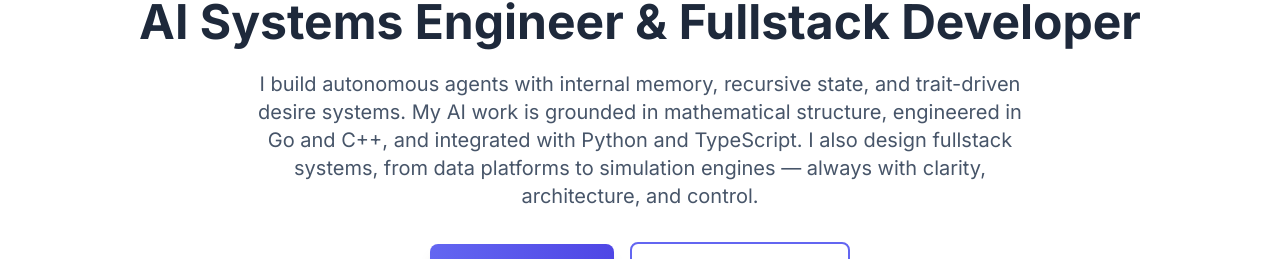
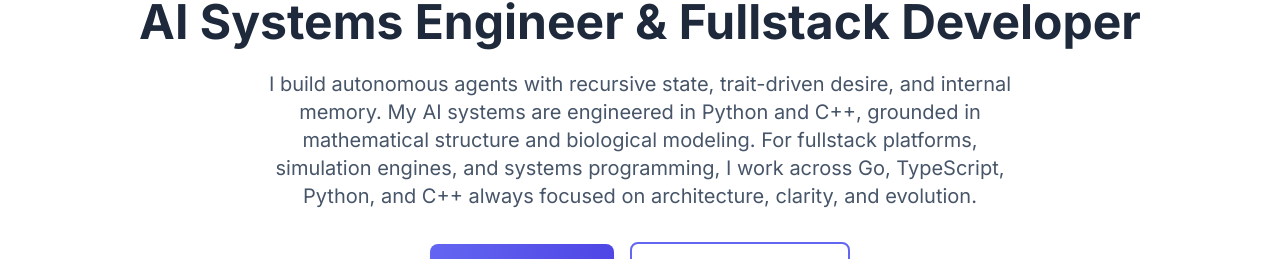
Before and after one commit to KleaSCM/klea-dev, a Next.js app: page / in a window 1280 px wide. Shown: the part 220-479 px from the top of the page. Built offline with nearby package versions, Linux system fonts and the light colour scheme; no server answers.

Commit message:
Refine HeroSection description to emphasize autonomous agents and fullstack systems; clarify engineering languages and focus on architecture and evolution.

```diff
--- a/app/page.tsx
+++ b/app/page.tsx
@@ -79,10 +79,11 @@ const HeroSection = () => {
             className="text-responsive text-slate-600 dark:text-slate-400 mb-8 max-w-3xl mx-auto"
             variants={fadeInUp}
           >
-I build autonomous agents with internal memory, recursive state,
-and trait-driven desire systems. My AI work is grounded in mathematical structure, engineered in Go and C++,
-and integrated with Python and TypeScript. I also design fullstack systems,
-from data platforms to simulation engines — always with clarity, architecture, and control.
+I build autonomous agents with recursive state, trait-driven desire, and internal memory.
+My AI systems are engineered in Python and C++,
+grounded in mathematical structure and biological modeling. For fullstack platforms,
+simulation engines, and systems programming, I work across Go, TypeScript, Python,
+and C++ always focused on architecture, clarity, and evolution.
 
           </motion.p>
 
```
